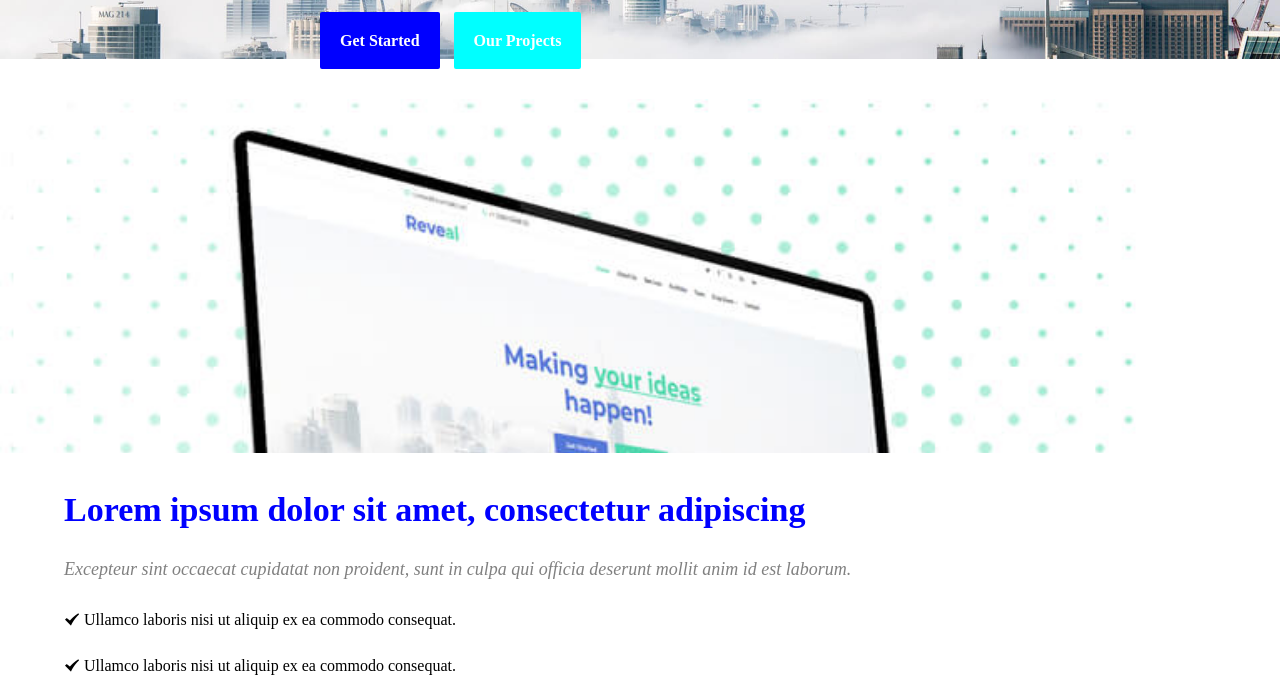
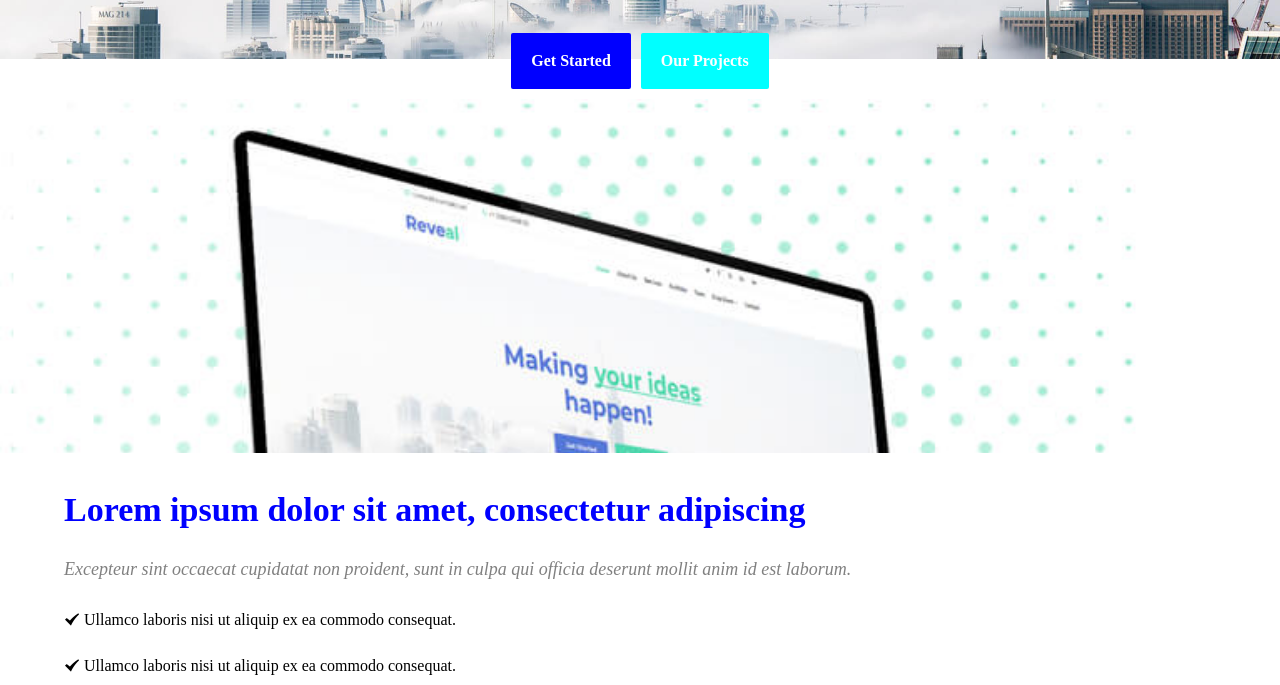
Before and after one commit to vaibhav191/responsive-testing-github.io, a plain HTML site: page index.html in a window 1280 px wide. Shown: the part 415-1100 px from the top of the page. Drawn offline with Linux system fonts and the light colour scheme.

Commit message:
style.css

```diff
--- a/css/style.css
+++ b/css/style.css
@@ -55,9 +55,11 @@ margin-bottom: 20px;
 }
 .banner-btns
 {
-width: 50%;
+width: 70%;
 margin: auto;
 margin-top: 50px;
+display: flex;
+justify-content: center;
 }
 .banner a
 {
```
